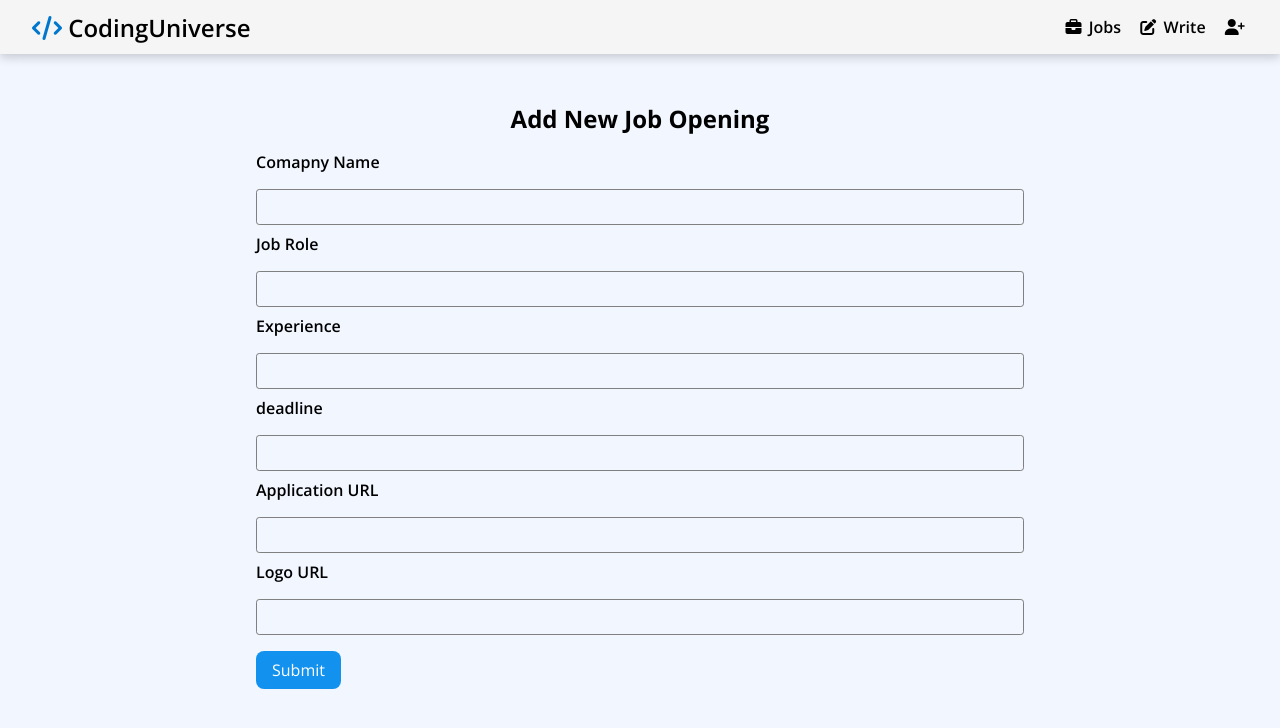
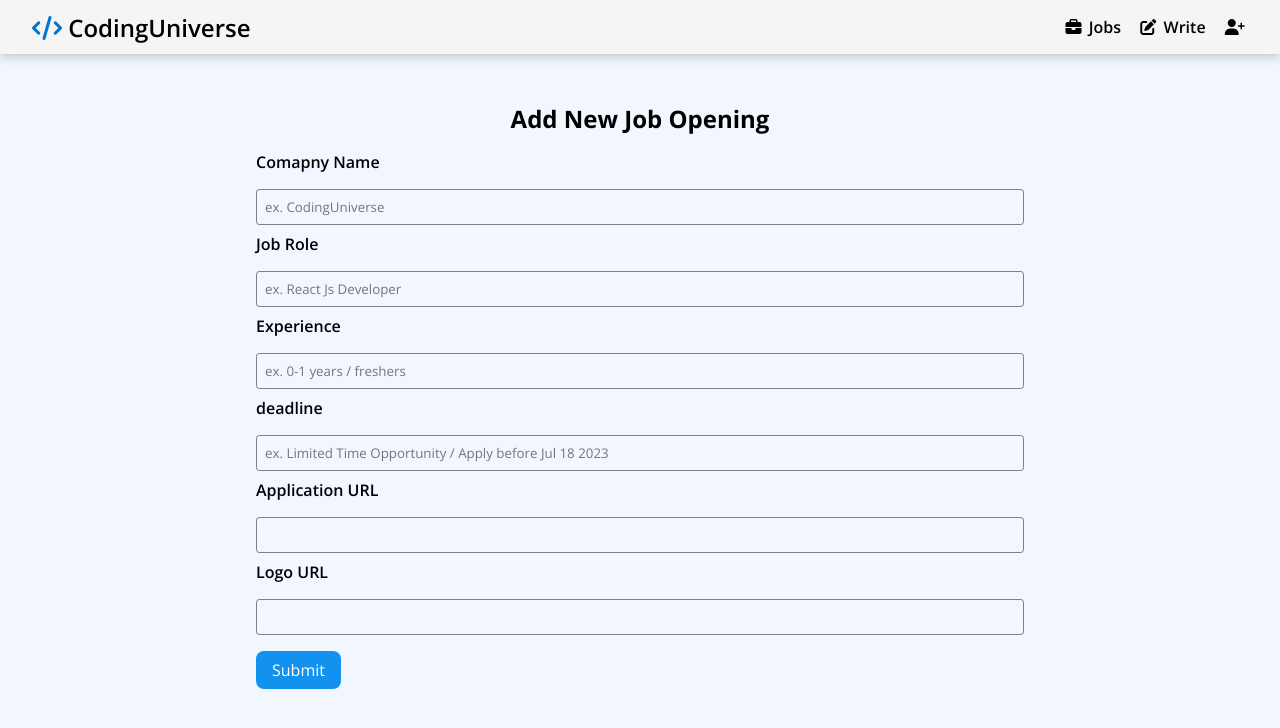
Before and after one commit to rutikgagare/codingUniverse, a React (Create React App) app: page /addJob in a window 1280 px wide. Shown: the top 728 px of the page. Built offline with nearby package versions, Linux system fonts and the light colour scheme.

Commit message:
addjob placeholders

```diff
--- a/src/components/AddJob.js
+++ b/src/components/AddJob.js
@@ -40,22 +40,22 @@ const AddJob = () => {
                 <h2>Add New Job Opening</h2>
                 <form onSubmit={addJobHandler}>
                     <label htmlFor="company">Comapny Name</label>
-                    <input type="text" id='company' value ={company} onChange={(event)=>{
+                    <input type="text" id='company' value ={company} placeholder='ex. CodingUniverse' onChange={(event)=>{
                         setCompany(event.target.value);
                     }} />
 
                     <label htmlFor="role">Job Role</label>
-                    <input type="text" id='role' value ={role} onChange={(event)=>{
+                    <input type="text" id='role' value ={role} placeholder='ex. React Js Developer' onChange={(event)=>{
                         setRole(event.target.value);
                     }}/>
 
                     <label htmlFor="exp">Experience</label>
-                    <input type="text" id='exp' value ={experience} onChange={(event)=>{
+                    <input type="text" id='exp' value ={experience} placeholder='ex. 0-1 years / freshers' onChange={(event)=>{
                         setExperience(event.target.value);
                     }} />
 
                     <label htmlFor="deadline">deadline</label>
-                    <input type="text" id='deadline' value={deadline} onChange={(event)=>{
+                    <input type="text" id='deadline' value={deadline} placeholder='ex. Limited Time Opportunity / Apply before Jul 18 2023' onChange={(event)=>{
                         setDeadline(event.target.value);
                     }} />
 
```
